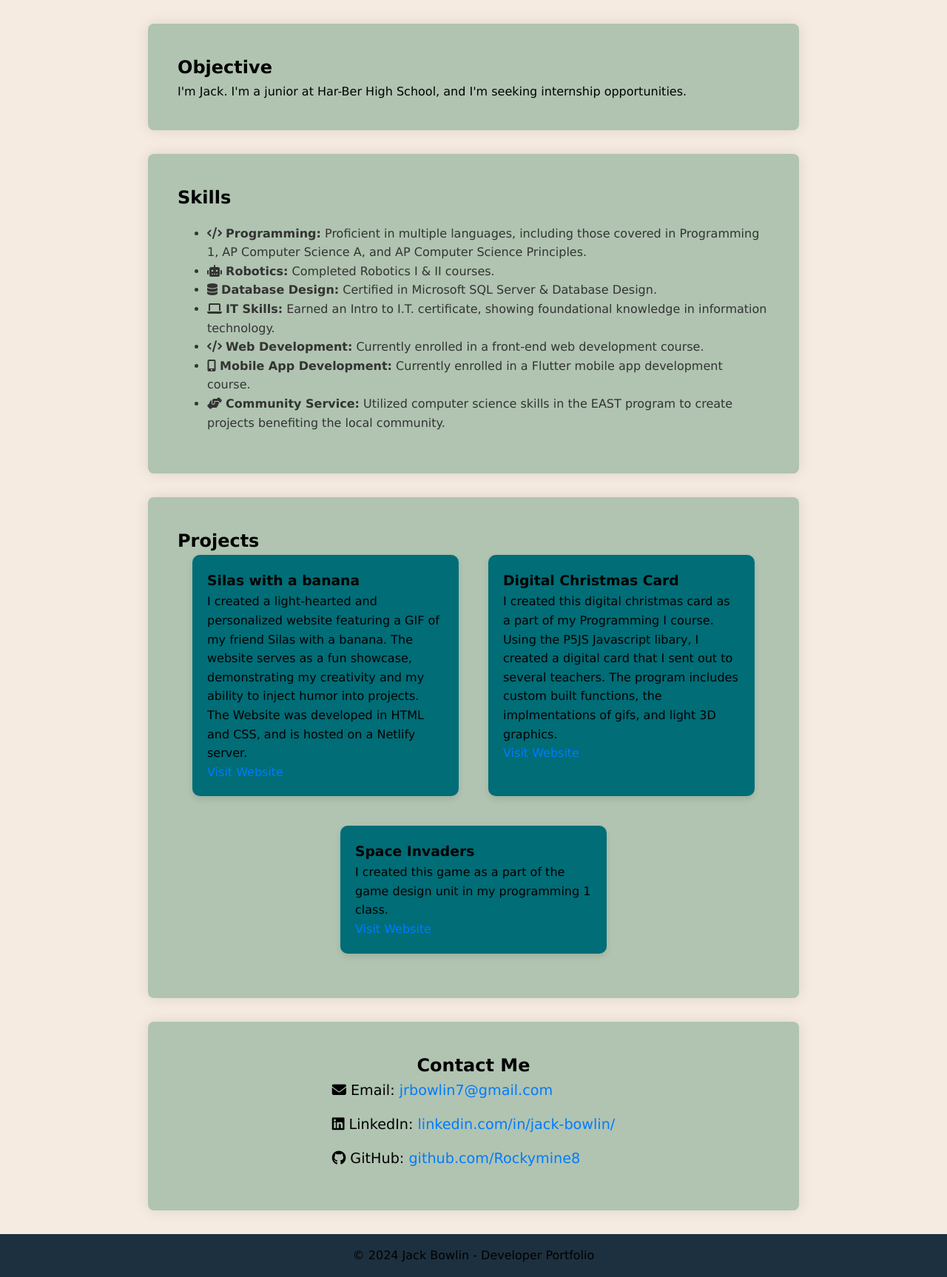
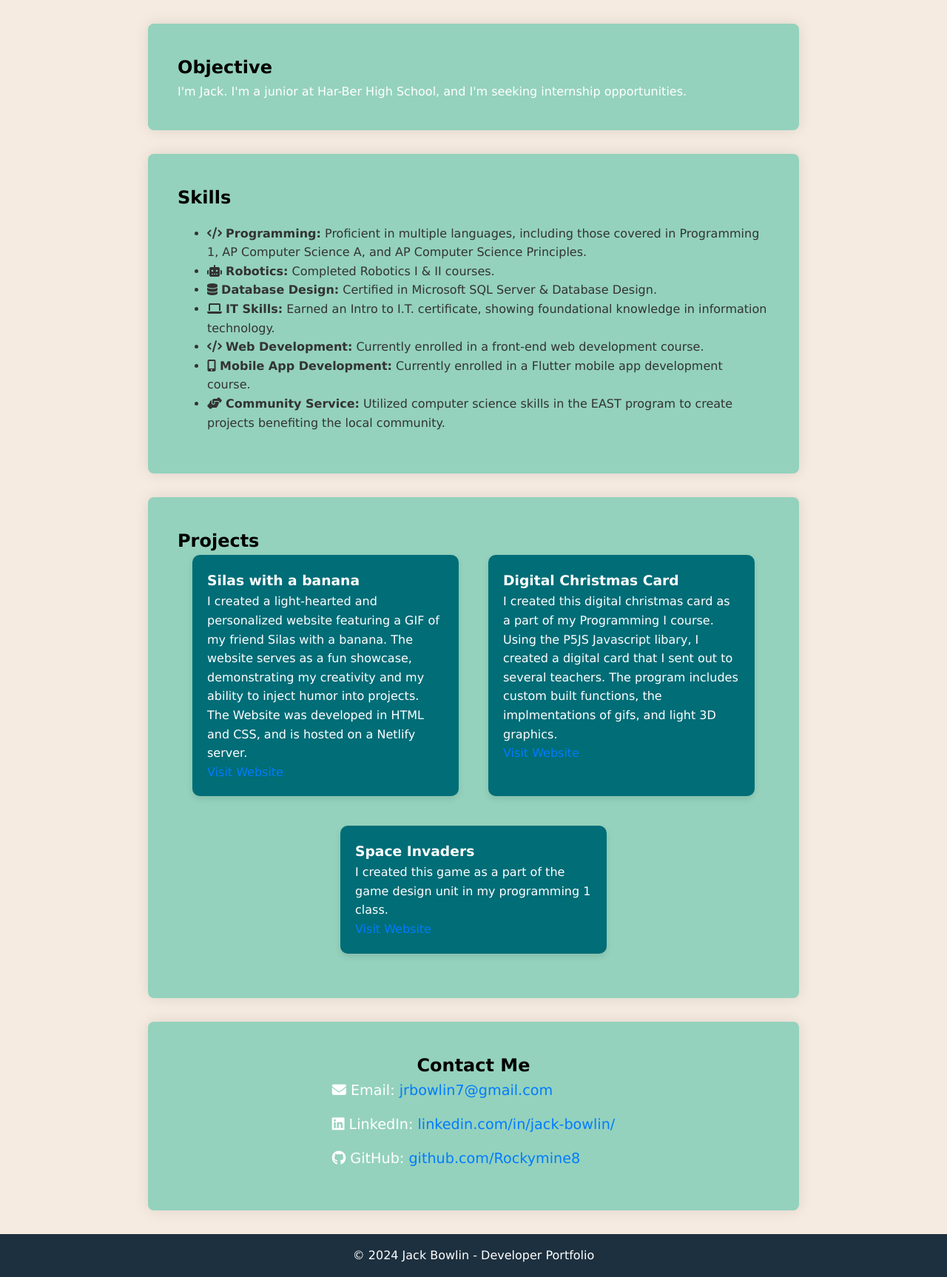
Before and after one commit to Rockymine8/flaskDeveloperWebsite, a Flask app: page / in a window 1280 px wide. Shown: the part 125-1851 px from the top of the page at 74% size. Run offline with Flask 3, Linux system fonts and the light colour scheme; data comes from the database, SQL or seed files in the repository; some libraries are stand-ins or nearby versions.

Commit message:
css color swap

```diff
--- a/static/styles.css
+++ b/static/styles.css
@@ -70,7 +70,8 @@ section {
     max-width: 800px;
     margin: 2em auto;
     padding: 40px;
-    background-color: #b0c4b1;
+    background-color: #94d2bd;
+    /*94D2BD*/
     box-shadow: 0 0 20px rgba(0, 0, 0, 0.1);
     border-radius: 8px;
 }
@@ -171,11 +172,11 @@ a:hover {
     border-radius: 10px;
     transition: transform 0.3s ease;
 }
-/*
+
 .project-card h3,
 p {
-    color: #d2dfda;
-}*/
+    color: #ffffff;
+}
 .project-card:hover {
     transform: scale(1.05);
 }
```
